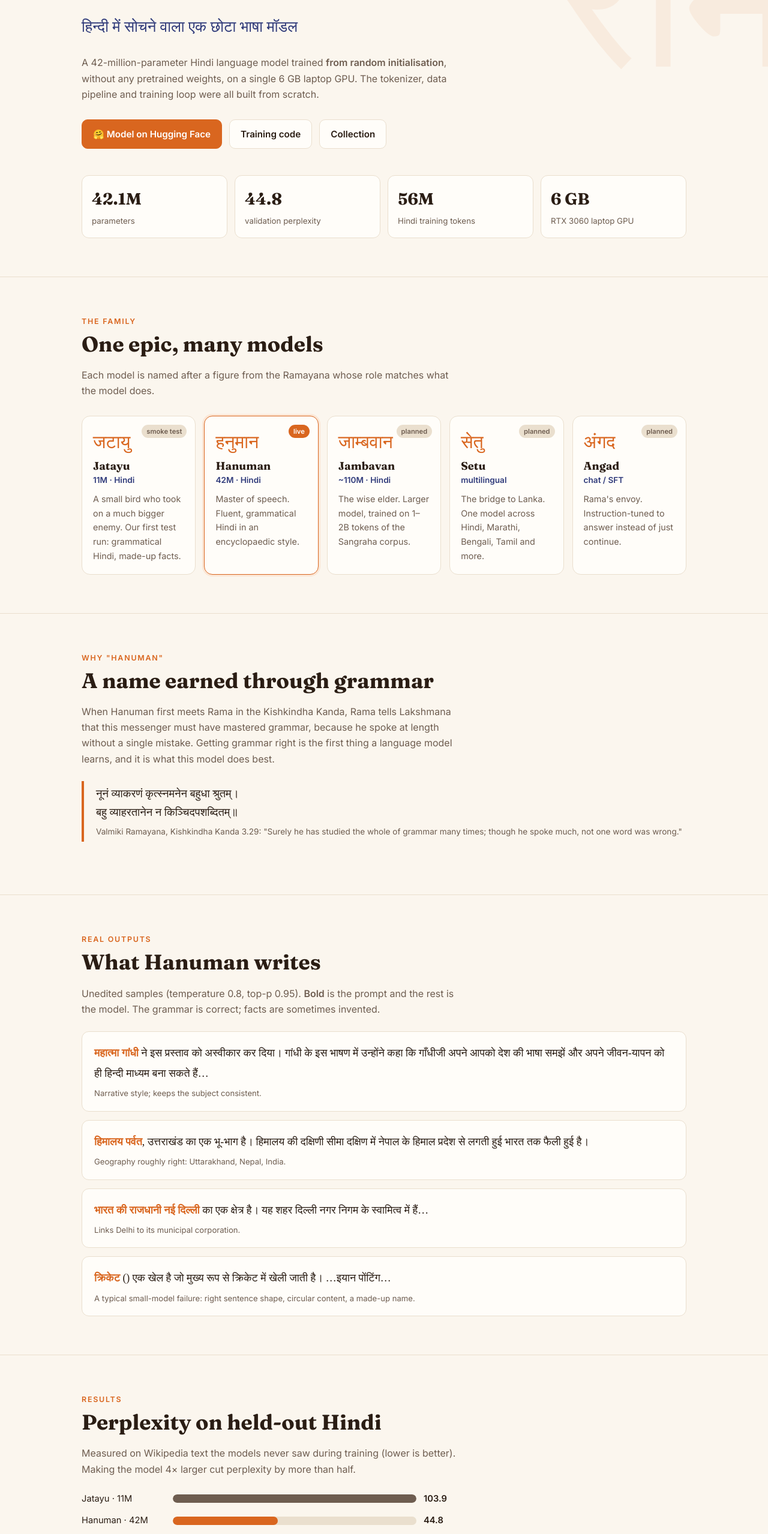
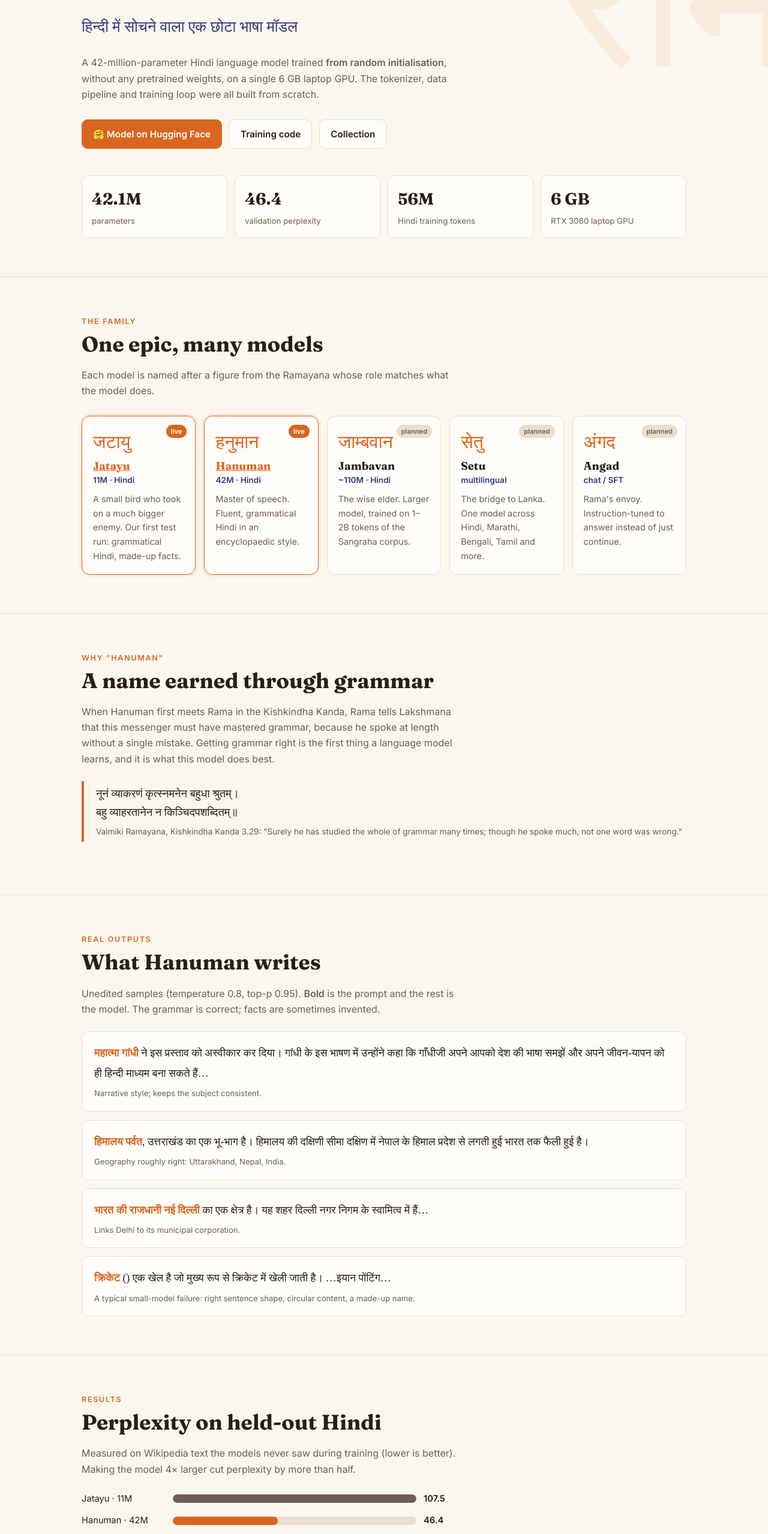
Before and after one commit to ashishpatel26/ramayana-llm, a plain HTML site: page index.html in a window 1280 px wide. Shown: the part 240-2797 px from the top of the page at 60% size. Drawn offline with Linux system fonts and the light colour scheme; a web font is replaced by a local one.

Commit message:
Final Hanuman numbers (3500 steps), Jatayu live

```diff
--- a/index.html
+++ b/index.html
@@ -143,7 +143,7 @@ footer .wrap{display:flex;flex-wrap:wrap;gap:12px 24px;justify-content:space-bet
   </div>
   <div class="stats">
     <div class="stat"><b>42.1M</b><small>parameters</small></div>
-    <div class="stat"><b>44.8</b><small>validation perplexity</small></div>
+    <div class="stat"><b>46.4</b><small>validation perplexity</small></div>
     <div class="stat"><b>56M</b><small>Hindi training tokens</small></div>
     <div class="stat"><b>6 GB</b><small>RTX 3060 laptop GPU</small></div>
   </div>
@@ -154,8 +154,8 @@ footer .wrap{display:flex;flex-wrap:wrap;gap:12px 24px;justify-content:space-bet
   <h2>One epic, many models</h2>
   <p class="lead">Each model is named after a figure from the Ramayana whose role matches what the model does.</p>
   <div class="family">
-    <div class="card"><span class="pill">smoke test</span><div class="dev hi">जटायु</div><h3>Jatayu</h3><div class="size">11M · Hindi</div><p>A small bird who took on a much bigger enemy. Our first test run: grammatical Hindi, made-up facts.</p></div>
-    <div class="card live"><span class="pill">live</span><div class="dev hi">हनुमान</div><h3>Hanuman</h3><div class="size">42M · Hindi</div><p>Master of speech. Fluent, grammatical Hindi in an encyclopaedic style.</p></div>
+    <div class="card live"><span class="pill">live</span><div class="dev hi">जटायु</div><h3><a href="https://huggingface.co/ashishpatel26/jatayu-hi-11m">Jatayu</a></h3><div class="size">11M · Hindi</div><p>A small bird who took on a much bigger enemy. Our first test run: grammatical Hindi, made-up facts.</p></div>
+    <div class="card live"><span class="pill">live</span><div class="dev hi">हनुमान</div><h3><a href="https://huggingface.co/ashishpatel26/hanuman-hi-42m">Hanuman</a></h3><div class="size">42M · Hindi</div><p>Master of speech. Fluent, grammatical Hindi in an encyclopaedic style.</p></div>
     <div class="card"><span class="pill">planned</span><div class="dev hi">जाम्बवान</div><h3>Jambavan</h3><div class="size">~110M · Hindi</div><p>The wise elder. Larger model, trained on 1–2B tokens of the Sangraha corpus.</p></div>
     <div class="card"><span class="pill">planned</span><div class="dev hi">सेतु</div><h3>Setu</h3><div class="size">multilingual</div><p>The bridge to Lanka. One model across Hindi, Marathi, Bengali, Tamil and more.</p></div>
     <div class="card"><span class="pill">planned</span><div class="dev hi">अंगद</div><h3>Angad</h3><div class="size">chat / SFT</div><p>Rama's envoy. Instruction-tuned to answer instead of just continue.</p></div>
@@ -187,8 +187,8 @@ footer .wrap{display:flex;flex-wrap:wrap;gap:12px 24px;justify-content:space-bet
   <h2>Perplexity on held-out Hindi</h2>
   <p class="lead">Measured on Wikipedia text the models never saw during training (lower is better). Making the model 4× larger cut perplexity by more than half.</p>
   <div class="bars">
-    <div class="bar dim"><span>Jatayu · 11M</span><div class="track"><div class="fill" style="width:100%"></div></div><b>103.9</b></div>
-    <div class="bar"><span>Hanuman · 42M</span><div class="track"><div class="fill" style="width:43%"></div></div><b>44.8</b></div>
+    <div class="bar dim"><span>Jatayu · 11M</span><div class="track"><div class="fill" style="width:100%"></div></div><b>107.5</b></div>
+    <div class="bar"><span>Hanuman · 42M</span><div class="track"><div class="fill" style="width:43%"></div></div><b>46.4</b></div>
   </div>
 </div></section>
 
@@ -200,7 +200,7 @@ footer .wrap{display:flex;flex-wrap:wrap;gap:12px 24px;justify-content:space-bet
     <div class="step"><b>Clean</b><span>NFC normalisation, ≥80% Devanagari, exact dedup → 948k lines</span></div>
     <div class="step"><b>Tokenize</b><span>SentencePiece Unigram, 32k vocab, ~1.1 tokens per Hindi word</span></div>
     <div class="step"><b>Pack</b><span>uint16 memmap, no padding → 55.7M train tokens</span></div>
-    <div class="step"><b>Pretrain</b><span>3,250 steps × 65k tokens, bf16, cosine LR</span></div>
+    <div class="step"><b>Pretrain</b><span>3,500 steps × 65k tokens, bf16, cosine LR</span></div>
   </div>
   <div class="grid2">
     <div><h3>Architecture</h3><table>
@@ -216,8 +216,8 @@ footer .wrap{display:flex;flex-wrap:wrap;gap:12px 24px;justify-content:space-bet
       <tr><td>Precision</td><td>bf16 autocast, SDPA attention</td></tr>
       <tr><td>Optimiser</td><td>AdamW (0.9, 0.95), wd 0.1, clip 1.0</td></tr>
       <tr><td>LR schedule</td><td>6e-4 → 6e-5 cosine, warmup</td></tr>
-      <tr><td>Tokens seen</td><td>~213M (~4 epochs)</td></tr>
-      <tr><td>Val loss</td><td>3.80</td></tr>
+      <tr><td>Tokens seen</td><td>~229M (~4 epochs)</td></tr>
+      <tr><td>Val loss</td><td>3.84</td></tr>
     </table></div>
   </div>
 </div></section>
```
